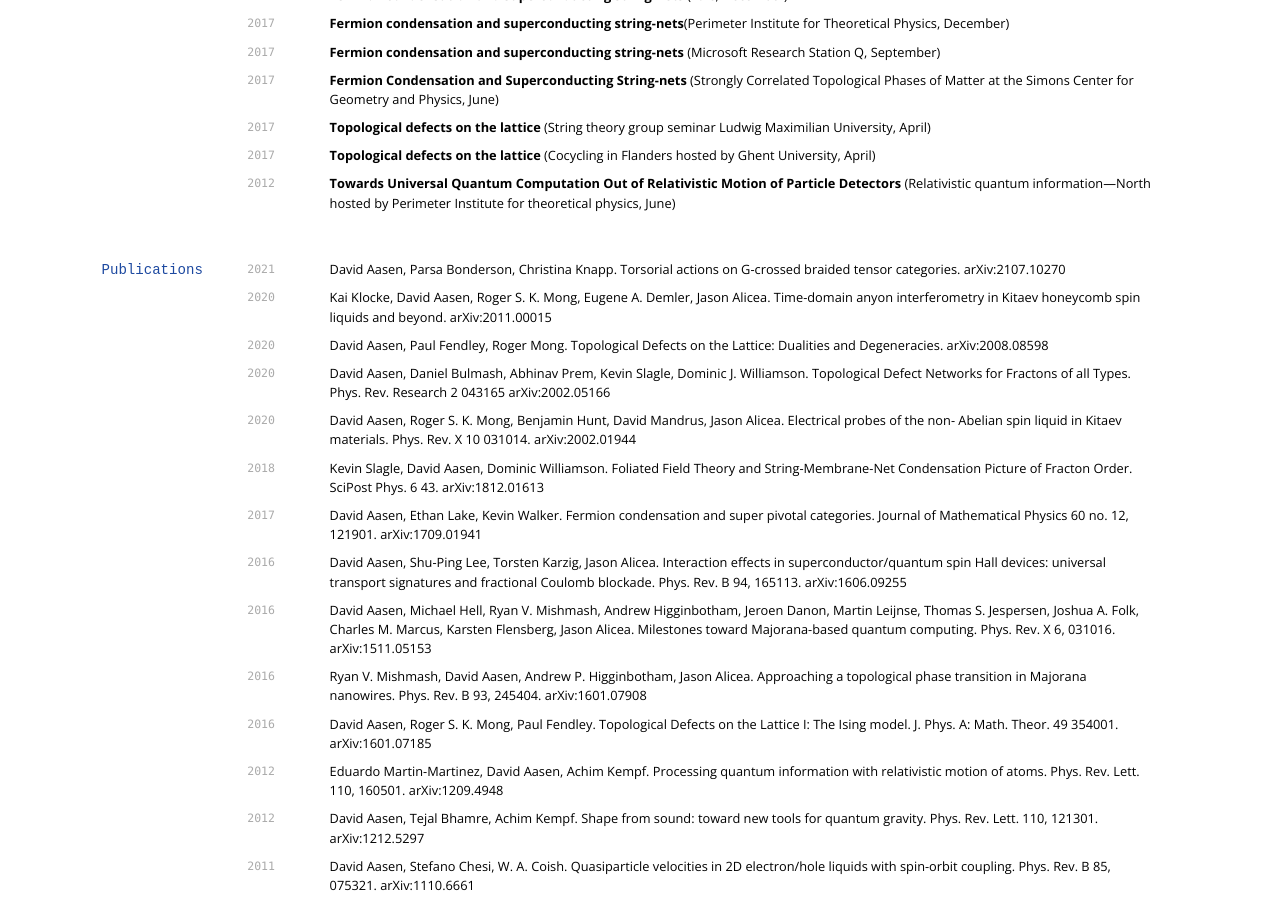
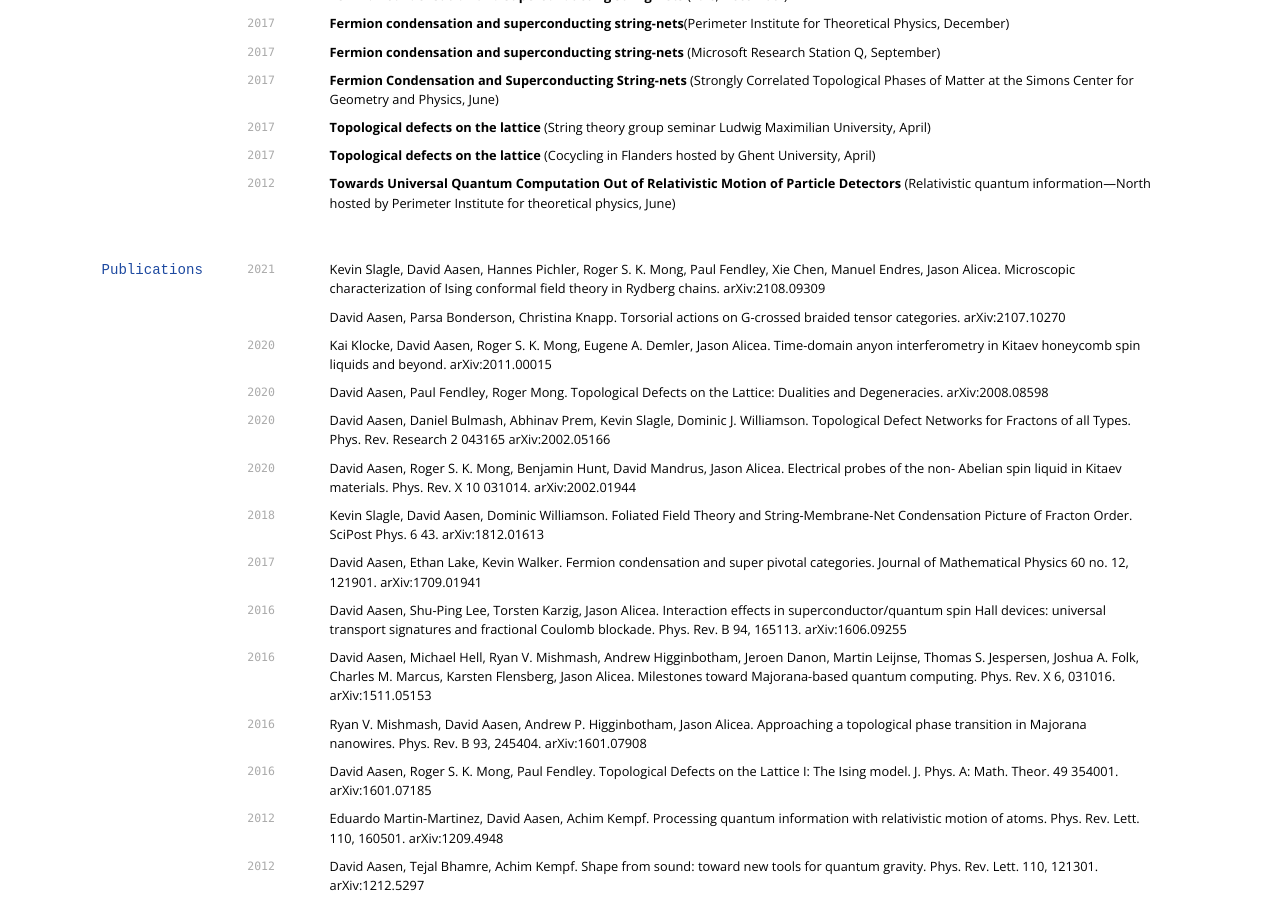
Before and after one commit to davidaasen/davidaasen.github.io, a Jekyll site: the page built from CV.md, in a window 1280 px wide and 900 px high, scrolled down 998 px. Built offline with Jekyll 4.4.1, drawn with Linux system fonts in a browser that asks for light colours; nearby versions of some CDN libraries.

Commit message:
Update CV.md

```diff
--- a/CV.md
+++ b/CV.md
@@ -106,6 +106,8 @@ __Towards Universal Quantum Computation Out of Relativistic Motion of Particle D
 
 <!-- ### Journals -->
 `2021`
+Kevin Slagle, David Aasen, Hannes Pichler, Roger S. K. Mong, Paul Fendley, Xie Chen, Manuel Endres, Jason Alicea. Microscopic characterization of Ising conformal field theory in Rydberg chains. [arXiv:2108.09309](https://arxiv.org/abs/2108.09309)
+
 David Aasen, Parsa Bonderson, Christina Knapp. Torsorial actions on G-crossed braided tensor categories. [arXiv:2107.10270](https://arxiv.org/abs/2107.10270)
 
 
```
